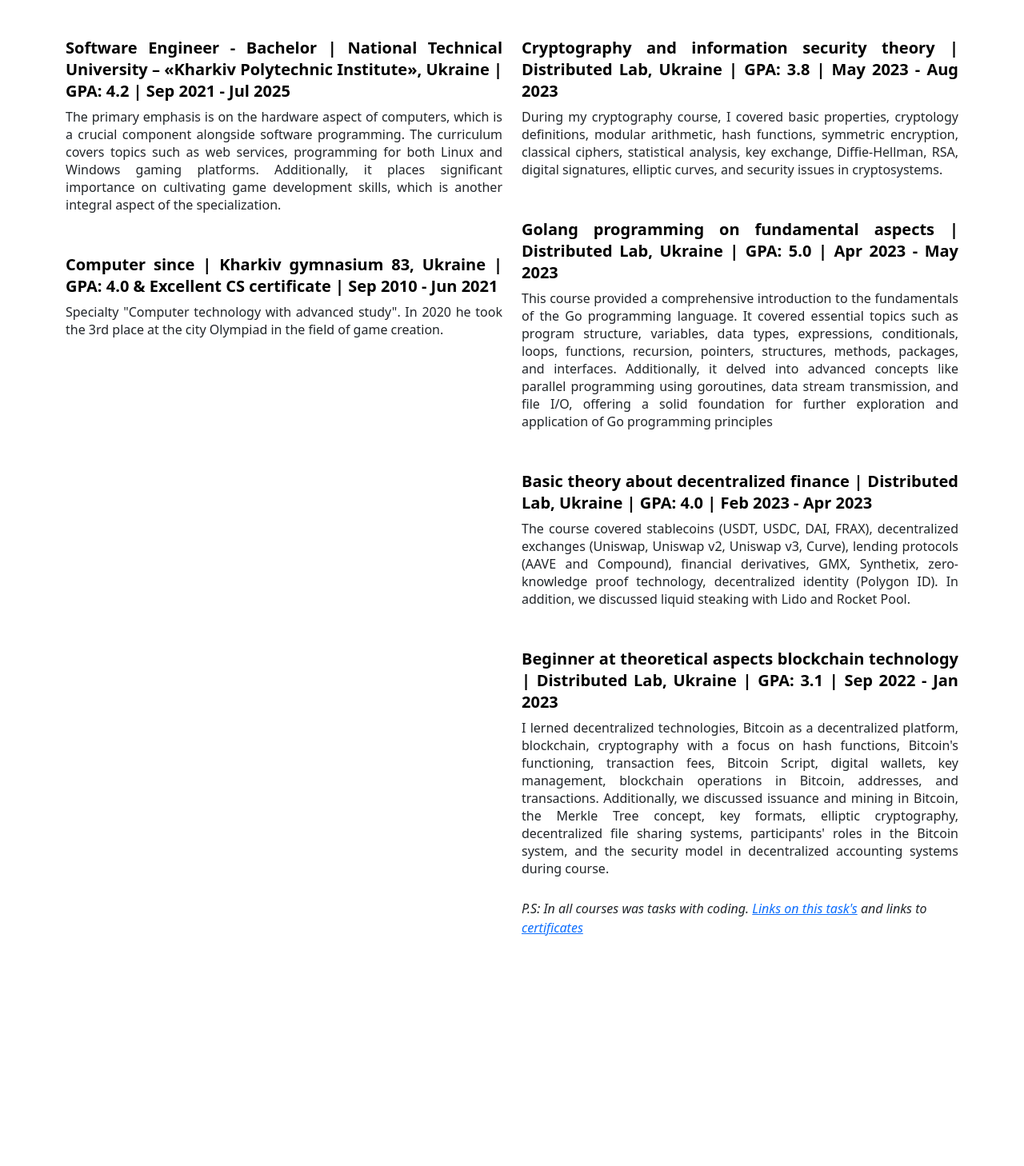
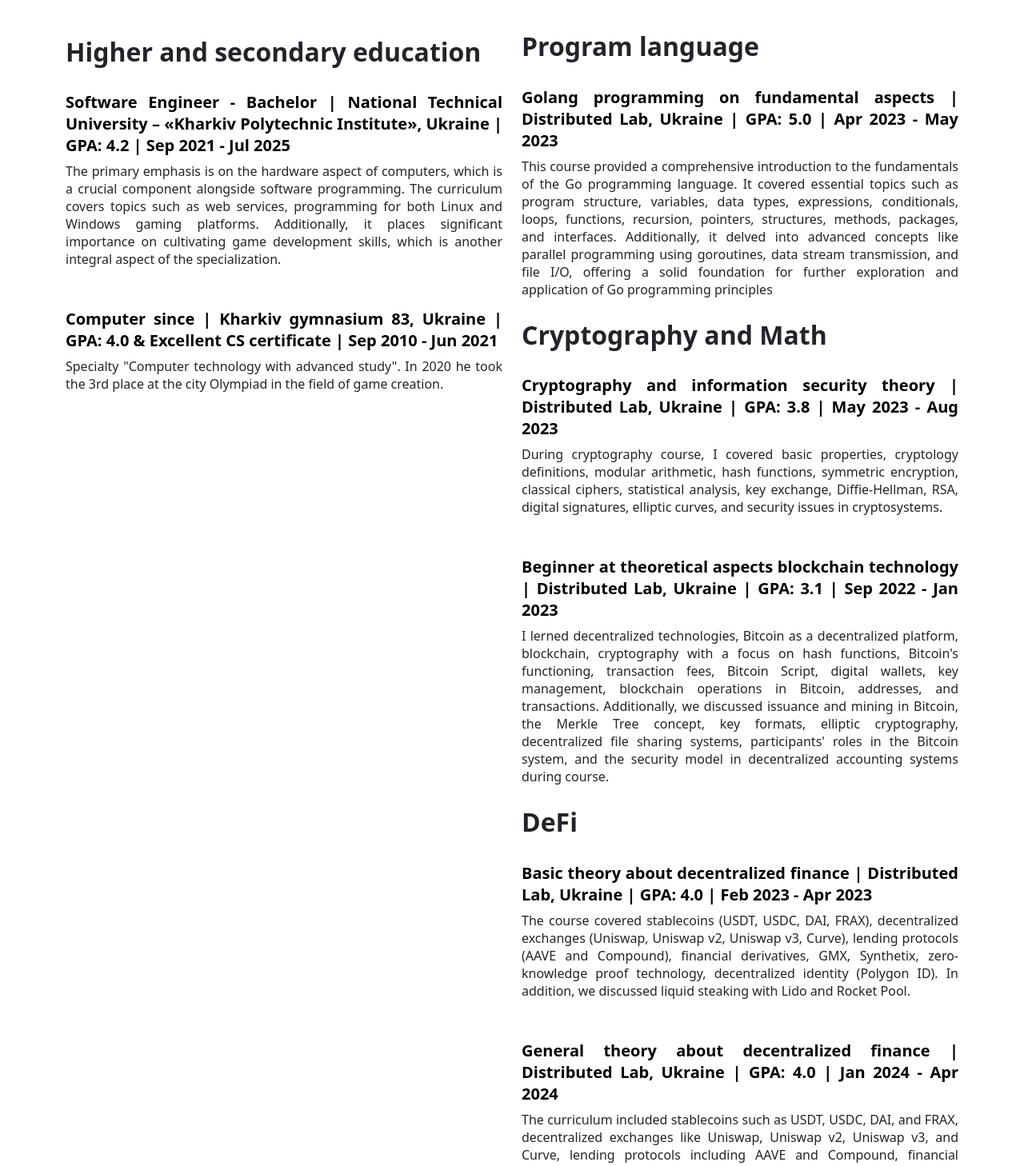
Before and after one commit to borisovvilyaa/portfolio, a Vue app: page /education in a window 1280 px wide. Shown: the part 160-1618 px from the top of the page at 80% size. Before the commit the page ends 1356 px from the top, so only its background shows below. Built offline with nearby package versions, Linux system fonts and the light colour scheme.

Commit message:
add new course

```diff
--- a/src/components/Education.vue
+++ b/src/components/Education.vue
@@ -4,14 +4,14 @@
       <h3>Education</h3>
     </div>
     <div class="row">
-      <!-- First Project Section -->
+      <h2 style="margin-bottom: -20px; margin-top: 50px;" class="fw-bold">Higher and secondary education</h2>
+
       <div class="col-md-6 col-sm-12 mb-4">
         <div class="text-education-name">
           <h3>
             Software Engineer - Bachelor | National Technical University – «Kharkiv Polytechnic
             Institute», Ukraine | GPA: 4.2 | Sep 2021 - Jul 2025
           </h3>
-          <!-- Project name with a link and an image -->
           <p>
             The primary emphasis is on the hardware aspect of computers, which is a crucial
             component alongside software programming. The curriculum covers topics such as web
@@ -19,35 +19,21 @@
             places significant importance on cultivating game development skills, which is another
             integral aspect of the specialization.
           </p>
-          <!-- Key features of the project listed as bullet points -->
         </div>
         <div class="text-education-name">
           <h3>
             Computer since | Kharkiv gymnasium 83, Ukraine | GPA: 4.0 & Excellent CS certificate |
             Sep 2010 - Jun 2021
           </h3>
-          <!-- Project name with a link and an image -->
           <p>
             Specialty "Computer technology with advanced study". In 2020 he took the 3rd place at
             the city Olympiad in the field of game creation.
           </p>
-          <!-- Key features of the project listed as bullet points -->
         </div>
       </div>
-      <div class="col-md-6 col-sm-12 mb-4">
-        <div class="text-education-name">
-          <h3>
-            Cryptography and information security theory | Distributed Lab, Ukraine | GPA: 3.8 | May
-            2023 - Aug 2023
-          </h3>
-          <!-- Project name with a link and an image -->
-          <p>
-            During my cryptography course, I covered basic properties, cryptology definitions,
-            modular arithmetic, hash functions, symmetric encryption, classical ciphers, statistical
-            analysis, key exchange, Diffie-Hellman, RSA, digital signatures, elliptic curves, and
-            security issues in cryptosystems.
-          </p>
-        </div>
+      <div class="col-md-6 col-sm-12">
+        <h2 style="margin-bottom: -20px; margin-top: -25px;" class="fw-bold">Program language</h2>
+
         <div class="text-education-name">
           <h3>
             Golang programming on fundamental aspects | Distributed Lab, Ukraine | GPA: 5.0 | Apr
@@ -64,18 +50,18 @@
             programming principles
           </p>
         </div>
+        <h2 style="margin-bottom: -20px;" class="fw-bold">Cryptography and Math</h2>
         <div class="text-education-name">
           <h3>
-            Basic theory about decentralized finance | Distributed Lab, Ukraine | GPA: 4.0 | Feb
-            2023 - Apr 2023
+            Cryptography and information security theory | Distributed Lab, Ukraine | GPA: 3.8 | May
+            2023 - Aug 2023
           </h3>
           <!-- Project name with a link and an image -->
           <p>
-            The course covered stablecoins (USDT, USDC, DAI, FRAX), decentralized exchanges
-            (Uniswap, Uniswap v2, Uniswap v3, Curve), lending protocols (AAVE and Compound),
-            financial derivatives, GMX, Synthetix, zero-knowledge proof technology, decentralized
-            identity (Polygon ID). In addition, we discussed liquid steaking with Lido and Rocket
-            Pool.
+            During cryptography course, I covered basic properties, cryptology definitions,
+            modular arithmetic, hash functions, symmetric encryption, classical ciphers, statistical
+            analysis, key exchange, Diffie-Hellman, RSA, digital signatures, elliptic curves, and
+            security issues in cryptosystems.
           </p>
         </div>
         <div class="text-education-name">
@@ -93,6 +79,31 @@
             systems, participants' roles in the Bitcoin system, and the security model in
             decentralized accounting systems during course.
           </p>
+        </div>
+        <h2 style="margin-bottom: -20px;" class="fw-bold">DeFi</h2>
+        <div class="text-education-name">
+          <h3>
+            Basic theory about decentralized finance | Distributed Lab, Ukraine | GPA: 4.0 | Feb
+            2023 - Apr 2023
+          </h3>
+          <!-- Project name with a link and an image -->
+          <p>
+            The course covered stablecoins (USDT, USDC, DAI, FRAX), decentralized exchanges
+            (Uniswap, Uniswap v2, Uniswap v3, Curve), lending protocols (AAVE and Compound),
+            financial derivatives, GMX, Synthetix, zero-knowledge proof technology, decentralized
+            identity (Polygon ID). In addition, we discussed liquid steaking with Lido and Rocket
+            Pool.
+          </p>
+        </div>
+        <div class="text-education-name">
+          <h3>
+            General theory about decentralized finance | Distributed Lab, Ukraine | GPA:
+            4.0 | Jan 2024 - Apr 2024
+          </h3>
+          <p>
+            The curriculum included stablecoins such as USDT, USDC, DAI, and FRAX, decentralized exchanges like Uniswap, Uniswap v2, Uniswap v3, and Curve, lending protocols including AAVE and Compound, financial derivatives, GMX, Synthetix, zero-knowledge proof technology, and decentralized identity through Polygon ID. Furthermore, liquid staking with Lido and Rocket Pool was also explored.
+          </p>
+
         </div>
         <span class="ps"
           >P.S: In all courses was tasks with coding.
```
